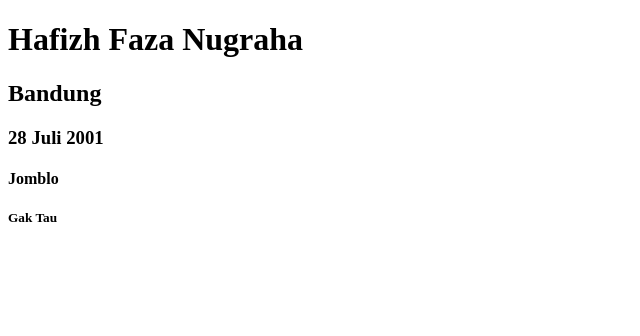
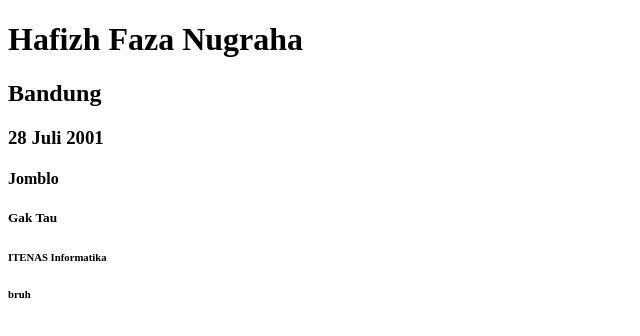
Before and after one commit to HafizhFaza/binar_git, a plain HTML site: page index.html in a window 1280 px wide. Shown: the whole page, without its empty margins (0-640 px from the left). Drawn offline with Linux system fonts and the light colour scheme.

Commit message:
add pendidikan

```diff
--- a/index.html
+++ b/index.html
@@ -12,5 +12,7 @@
     <h3>28 Juli 2001</h3>
     <h4>Jomblo</h4>
     <h5>Gak Tau</h5>
+    <h6>ITENAS Informatika</h6>
+    <h6>bruh</h6>
 </body>
 </html>
```
